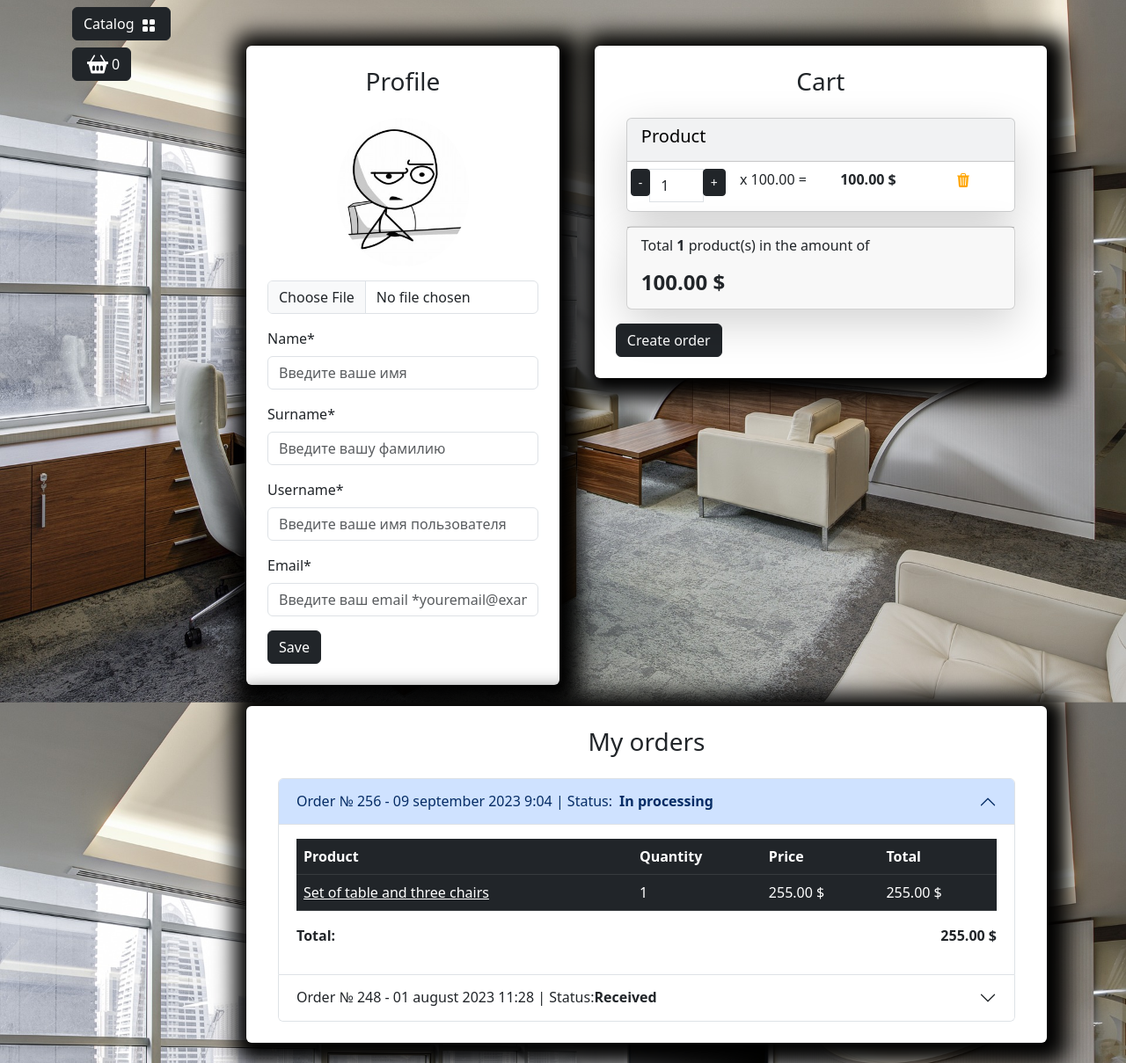
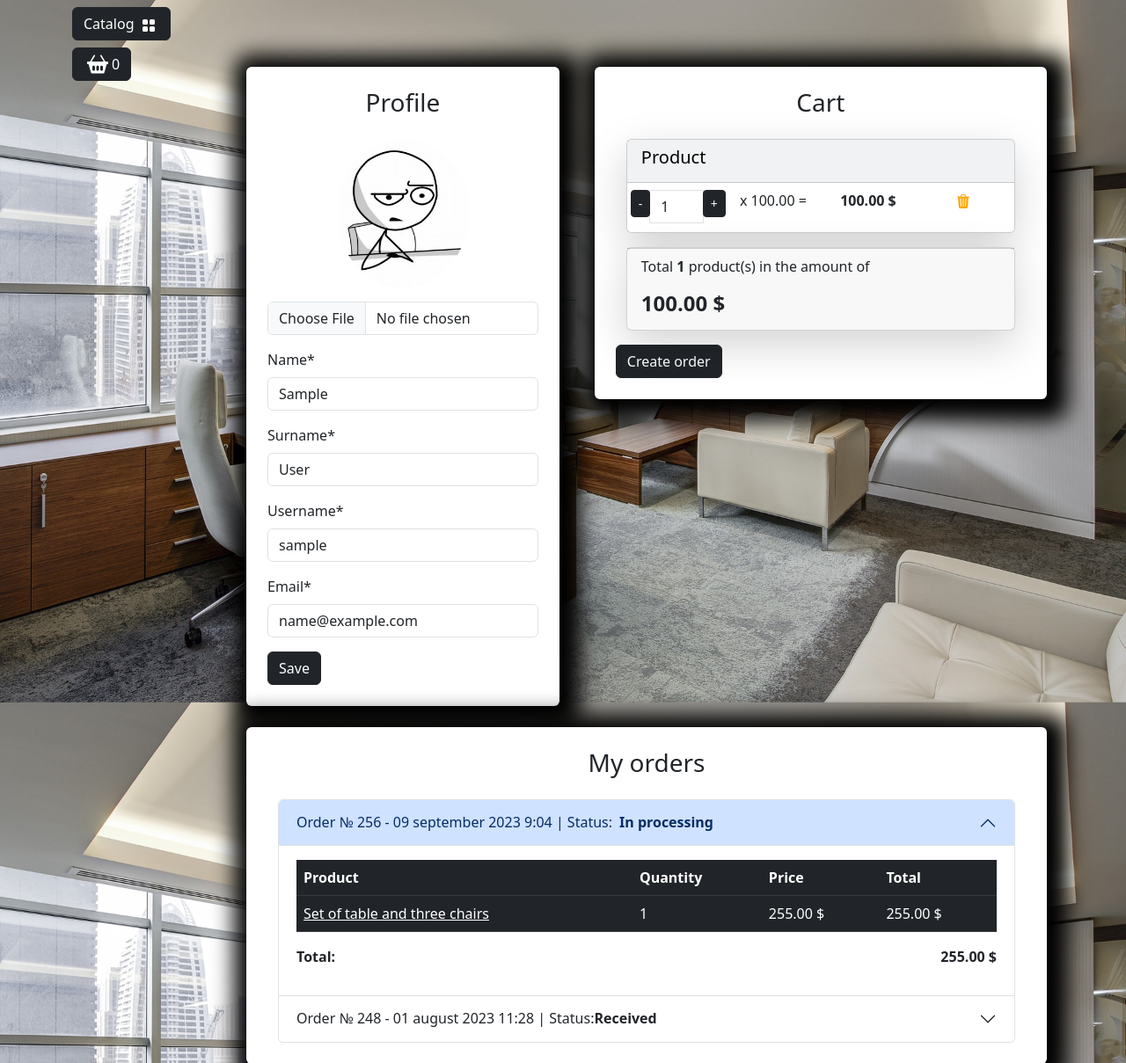
Before and after one commit to YIlyaA/home_shop, a Django app: page /user/profile/ in a window 1280 px wide. Shown: the part 56-1265 px from the top of the page at 88% size. Run offline with Django 5.2, Linux system fonts and the light colour scheme; the visitor is signed in with stand-in values (Sample User, id 1); data comes from the database, SQL or seed files in the repository; some libraries are stand-ins or nearby versions.

Commit message:
Profile form, controller & notifications are ready

```diff
--- a/templates/includes/notifications.html
+++ b/templates/includes/notifications.html
@@ -13,3 +13,28 @@
         </div>
     </div>
 {% endif %}
+
+
+<div class="container mt-4">
+    <div class="row justify-content-center">
+        <div class="col-md-6">
+            {% if messages %}
+                {% for message in messages %}
+                    {% if message.tags == 'success' %}
+                    <div id="notification" class="position-fixed start-50 translate-middle-x z-3 alert alert-success fade show custom-shadow" role="alert">
+                        {{ message }}
+                    </div>
+                    {% endif %}
+                    {% if message.tags == 'warning' %}
+                    <div id="notification" class="position-fixed start-50 translate-middle-x z-3 alert alert-danger fade show custom-shadow" role="alert">
+                        {{ message }}
+                    </div>
+                    {% endif %}
+                {% endfor %}
+            {% else %}
+            <div id="jq-notification" class="position-fixed start-50 translate-middle-x z-3 alert alert-success fade show custom-shadow" style="display: none;" role="alert">
+            </div>
+            {% endif %}
+        </div>
+    </div>
+</div>
--- a/users/forms.py
+++ b/users/forms.py
@@ -1,5 +1,5 @@
 from django import forms
-from django.contrib.auth.forms import AuthenticationForm, UserCreationForm
+from django.contrib.auth.forms import AuthenticationForm, UserCreationForm, UserChangeForm
 from .models import User
 
 
@@ -98,3 +98,59 @@ class UserRegistrationForm(UserCreationForm):
     #         }
     #     )
     # )
+
+
+class ProfileForm(UserChangeForm):
+    class Meta:
+        model = User
+        fields = (
+            "image",
+            "first_name",
+            "last_name",
+            "username",
+        "email",)
+
+    image = forms.ImageField(required=False)
+    first_name = forms.CharField()
+    last_name = forms.CharField()
+    username = forms.CharField()
+    email = forms.CharField()
+
+
+
+    # image = forms.ImageField(
+    #     widget=forms.FileInput(attrs={"class": "form-control mt-3"}), required=False
+    # )
+    # first_name = forms.CharField(
+    #     widget=forms.TextInput(
+    #         attrs={
+    #             "class": "form-control",
+    #             "placeholder": "Введите ваше имя",
+    #         }
+    #     )
+    # )
+    # last_name = forms.CharField(
+    #     widget=forms.TextInput(
+    #         attrs={
+    #             "class": "form-control",
+    #             "placeholder": "Введите вашу фамилию",
+    #         }
+    #     )
+    # )
+    # username = forms.CharField(
+    #     widget=forms.TextInput(
+    #         attrs={
+    #             "class": "form-control",
+    #             "placeholder": "Введите ваше имя пользователя",
+    #         }
+    #     )
+    # )
+    # email = forms.CharField(
+    #     widget=forms.EmailInput(
+    #         attrs={
+    #             "class": "form-control",
+    #             "placeholder": "Введите ваш email *youremail@example.com",
+    #             # 'readonly': True,
+    #         }
+    #     ),
+    # )
--- a/users/templates/users/profile.html
+++ b/users/templates/users/profile.html
@@ -10,35 +10,70 @@
                 <div class="col-md-5">
                     <div class=" bg-white p-4 mb-4 mx-2 rounded custom-shadow">
                         <h3 class="text-center mb-4">Profile</h3>
-                        <form>
+                        <form action="{% url "users:profile" %}" method="post" enctype="multipart/form-data">
+                            {% csrf_token %}
                             <div class="row">
                                 <div class="col-md-12 mb-3 text-center">
-                                    <img src={% static "deps/images/baseavatar.jpg" %}
-                                        alt="Аватар пользователя" class="img-fluid rounded-circle"
-                                        style="max-width: 150px;">
-                                    <input type="file" class="form-control mt-3" id="avatar"
+                                    {% if user.image %}
+                                        <img src="{{user.image.url}}"
+                                            alt="Аватар пользователя" class="img-fluid rounded-circle"
+                                            style="max-width: 150px;">
+                                    {% else %}
+                                        <img src={% static "deps/images/baseavatar.jpg" %}
+                                            alt="Аватар пользователя" class="img-fluid rounded-circle"
+                                            style="max-width: 150px;">
+                                    {% endif %}
+                                    <input type="file" class="form-control mt-3" id="id_image"
+                                        name="image"
                                         accept="image/*">
+                                        {% if form.image.errors %}
+                                            <div class="alert alert-danger alert-dismissible fade show">{{form.image.errors}}</div>
+                                        {% endif %}
+
                                 </div>
                                 <div class="col-md-12 mb-3">
-                                    <label for="firstName" class="form-label">Name*</label>
-                                    <input type="text" class="form-control" id="firstName"
-                                        placeholder="Введите ваше имя" value="" required>
+                                    <label for="id_first_name" class="form-label">Name*</label>
+                                    <input type="text" class="form-control" id="id_first_name"
+                                        name="first_name"
+                                        value="{{form.first_name.value}}"
+                                        placeholder="Input your name"
+                                        required>
+                                        {% if form.first_name.errors %}
+                                            <div class="alert alert-danger alert-dismissible fade show">{{form.first_name.errors}}</div>
+                                        {% endif %}
                                 </div>
                                 <div class="col-md-12 mb-3">
-                                    <label for="lastName" class="form-label">Surname*</label>
-                                    <input type="text" class="form-control" id="lastName"
-                                        placeholder="Введите вашу фамилию" value="" required>
+                                    <label for="id_last_name" class="form-label">Surname*</label>
+                                    <input type="text" class="form-control" id="id_last_name"
+                                        name="last_name"
+                                        placeholder="Input your surname"
+                                        value="{{form.last_name.value}}"
+                                        required>
+                                        {% if form.last_name.errors %}
+                                            <div class="alert alert-danger alert-dismissible fade show">{{form.last_name.errors}}</div>
+                                        {% endif %}
                                 </div>
                                 <div class="col-md-12 mb-3">
-                                    <label for="username" class="form-label">Username*</label>
-                                    <input type="text" class="form-control" id="username"
-                                        placeholder="Введите ваше имя пользователя" value="" required>
+                                    <label for="id_username" class="form-label">Username*</label>
+                                    <input type="text" class="form-control" id="id_username"
+                                        name="username"
+                                        placeholder="Input your username"
+                                        value="{{form.username.value}}"
+                                        required>
+                                        {% if form.username.errors %}
+                                            <div class="alert alert-danger alert-dismissible fade show">{{form.username.errors}}</div>
+                                        {% endif %}
                                 </div>
                                 <div class="col-md-12 mb-3">
-                                    <label for="email" class="form-label">Email*</label>
-                                    <input type="email" class="form-control" id="email"
-                                        placeholder="Введите ваш email *youremail@example.com" value=""
+                                    <label for="id_email" class="form-label">Email*</label>
+                                    <input type="email" class="form-control" id="id_email"
+                                        name="email"
+                                        placeholder="Введите ваш email *youremail@example.com"
+                                        value="{{form.email.value}}"
                                         required>
+                                        {% if form.email.errors %}
+                                            <div class="alert alert-danger alert-dismissible fade show">{{form.email.errors}}</div>
+                                        {% endif %}
                                 </div>
                             </div>
                             <button type="submit" class="btn btn-dark">Save</button>
--- a/users/views.py
+++ b/users/views.py
@@ -1,10 +1,10 @@
-
+from django.contrib.auth.decorators import login_required
 from django.http import HttpResponseRedirect
 from django.shortcuts import redirect, render
-from django.contrib import auth
+from django.contrib import auth, messages
 from django.urls import reverse
 
-from users.forms import UserLoginForm, UserRegistrationForm
+from users.forms import UserLoginForm, UserRegistrationForm, ProfileForm
 
 
 # Create your views here.
@@ -17,6 +17,7 @@ def login(request):
             user = auth.authenticate(username=username, password=password)
             if user:
                 auth.login(request, user)
+                messages.success(request, f"{username}, Now you are log in!")
                 return HttpResponseRedirect(reverse('main:index'))  # Функция reverse преобразует 'main:index' в url и перенаправляет
     else:
         form = UserLoginForm()
@@ -36,6 +37,7 @@ def registration(request):
             form.save()
             user = form.instance
             auth.login(request, user)
+            messages.success(request, f"{user.username}, registration was successful")
             return HttpResponseRedirect(reverse('main:index'))  # Функция reverse преобразует 'main:index' в url и перенаправляет
     else:
         form = UserRegistrationForm()
@@ -47,13 +49,25 @@ def registration(request):
     return render(request, 'users/registration.html', context)
 
 
+@login_required
 def profile(request):
+    if request.method == "POST":
+            form = ProfileForm(data=request.POST, instance=request.user, files=request.FILES)
+            if form.is_valid():
+                form.save()
+                messages.success(request, "Profile was updated successfully")
+                return HttpResponseRedirect(reverse('users:profile'))  # Функция reverse преобразует 'main:index' в url и перенаправляет
+    else:
+        form = UserRegistrationForm(instance=request.user)
+
     context = {
-        'title': 'Home - profile'
+        'title': 'Home - profile',
+        'form': form
     }
     return render(request, 'users/profile.html', context)
 
-
+@login_required
 def logout(request):
+    messages.success(request, f"{request.user.username}, successfully logout")
     auth.logout(request)
     return redirect(reverse('main:index'))
```
